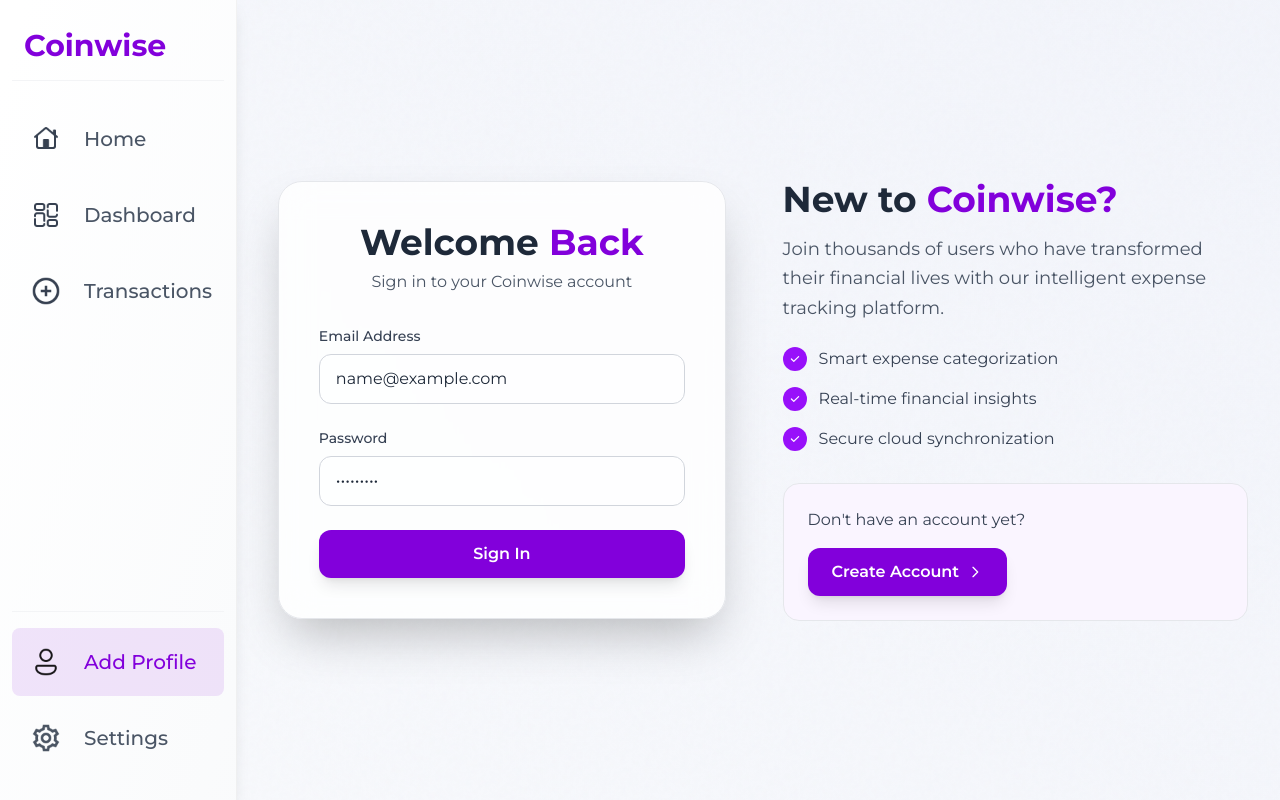
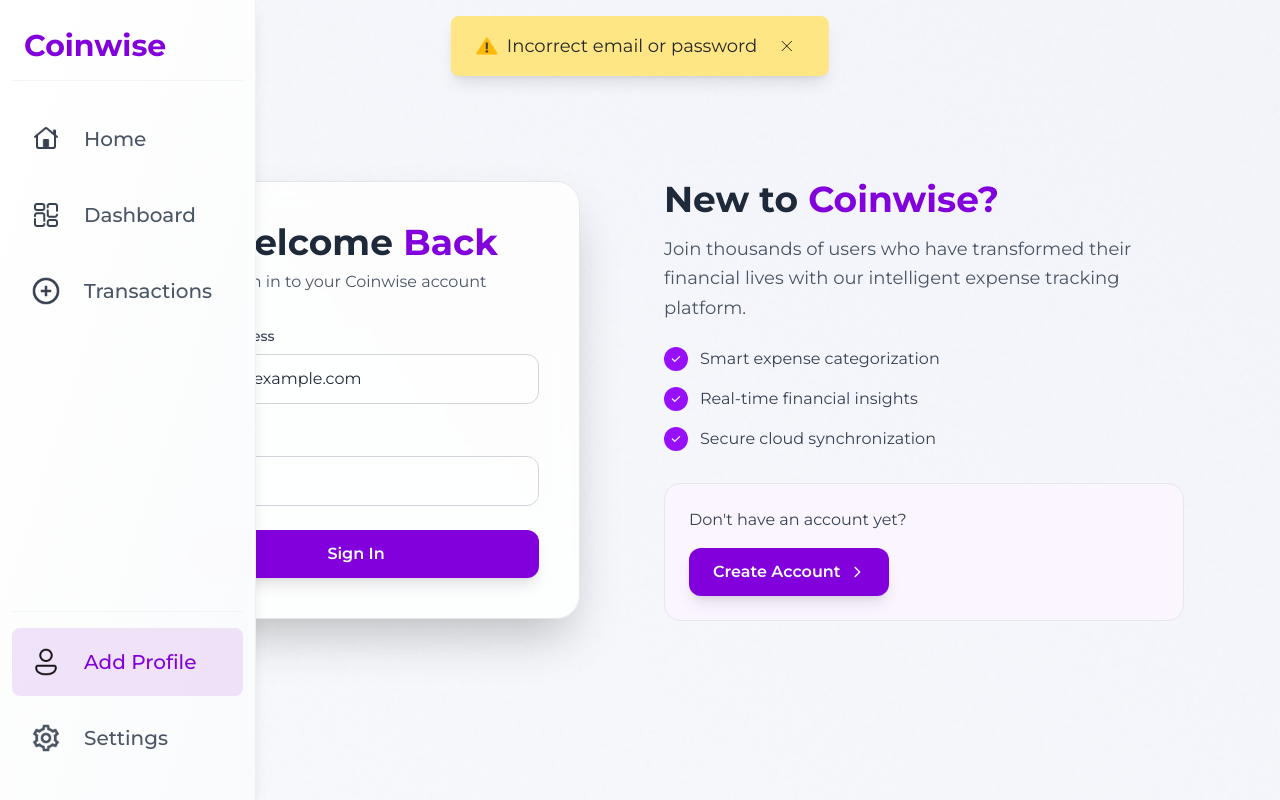
Before and after one commit to markomoev/Coinwise, a React (Vite) app: page /login in a window 1280 px wide. Both pictures are taken after typing "name@example.com", "Sample123" into the empty fields and a click on the button "Sign In". Built offline with nearby package versions, Linux system fonts and the light colour scheme; no server answers.

Commit message:
fixed bugs and alert added

```diff
--- /dev/null
+++ b/src/components/global/Alert.tsx
@@ -0,0 +1,29 @@
+import ErrorIcon from '../../public/alert/error.png'
+import CloseIcon from '../../public/alert/close.svg'
+
+type AlertProps = {
+    alertMessageText: string;
+};
+
+type AlertState = {
+    closeAlert: () => void;
+};
+
+export default function Alert({ alertMessageText, closeAlert }: AlertProps & AlertState) {
+    return (
+        <div className="fixed md:text-lg text-sm top-4 left-1/2 transform -translate-x-1/2 bg-amber-200 text-white px-6 py-3 rounded-lg shadow-lg z-50 flex items-center animate-[alert-in_220ms_ease-out] motion-reduce:animate-none">
+            <img src={ErrorIcon} alt="Error" className="mr-2 h-5 w-5 md:h-6 md:w-6" />
+
+            <span className="text-neutral-800">{alertMessageText}</span>
+
+            <button
+                onClick={closeAlert}
+                className="ml-3 inline-flex items-center justify-center h-8 w-8 md:h-9 md:w-9 rounded-full text-neutral-800 hover:text-neutral-950 hover:bg-black/10 focus:outline-none focus-visible:ring-2 focus-visible:ring-black/30 focus-visible:ring-offset-2 focus-visible:ring-offset-amber-200 transition"
+                aria-label="Close"
+                title="Close"
+            >
+                <img src={CloseIcon} alt="Close" className="h-4 w-4 md:h-5 md:w-5" />
+            </button>
+        </div>
+    );
+}
--- a/src/components/global/SideBar.tsx
+++ b/src/components/global/SideBar.tsx
@@ -89,14 +89,14 @@ export default function SideBar() {
                     fixed top-0 left-0 z-30 transition-all duration-300
                     bg-gradient-to-br from-white/95 to-gray-50/95 backdrop-blur-xl
                     border-r border-black/5 shadow-lg
-                    text-lg font-normal w-64 min-h-screen overflow-y-auto
+                    text-lg font-normal w-64 h-screen overflow-y-auto
                     ${open ? "translate-x-0" : "-translate-x-full"}
-                    md:static md:translate-x-0 md:w-fit md:min-h-screen md:max-h-screen
+                    md:translate-x-0 md:w-64 md:h-screen
                     md:border-r md:bg-white/90
                     overscroll-contain
                 `}
             >
-                <div className="w-full flex flex-col p-3 min-h-full pb-safe">
+                <div className="w-full flex flex-col p-3 min-h-full pb-safe items-starts">
                     {/* Website Name */}
                     <Link to="/home" className="flex items-center gap-3 px-3 py-4 mb-4 md:mb-6 md:mt-0 mt-10 border-b border-gray-100">
                         <span className="text-3xl font-bold text-purple-700">
--- a/src/features/auth/Login.tsx
+++ b/src/features/auth/Login.tsx
@@ -3,8 +3,12 @@ import { useState } from "react"
 import { supabase } from "../../client"
 
 import SideBar from "../../components/global/SideBar"
+import Alert from "../../components/global/Alert"
 
 export default function LogSignPage(){
+    // alert for errors
+    const [alertMessage, setAlertMessage] = useState(false);
+    const [alertMessageText, setAlertMessageText] = useState('');
 
     const navigate = useNavigate();
 
@@ -15,20 +19,26 @@ export default function LogSignPage(){
     const handleLogIn = async (e:any) => {
         e.preventDefault();
 
+        // sign in with supabase
         const { data, error } = await supabase.auth.signInWithPassword({
             email,
             password,
         })
 
-
         if(error){
-            alert('Error in fetching data!');
+            setAlertMessage(true);
+            setAlertMessageText('Incorrect email or password');
+            console.error('Login error:', error.message);
             return;
         }
 
+        // check if user profile exists and is not deleted
         const { data: userData, error: getUserError} = await supabase.auth.getUser();
         if(getUserError){
-            alert('Erorr in fetching data')
+            setAlertMessage(true);
+            setAlertMessageText('Error in fetching user data');
+            console.error('Get user error:', getUserError.message);
+            await supabase.auth.signOut();
             return;
         }
         const user:any = userData.user;
@@ -40,10 +50,14 @@ export default function LogSignPage(){
             .single();
 
         if (profileError) {
-            alert('Error fetching profile: ' + profileError.message);
+            setAlertMessage(true);
+            setAlertMessageText('Error in fetching user data');
+            console.error('Profile fetch error:', profileError.message);
+            await supabase.auth.signOut();
             return;
         }if (profile?.is_deleted) {
-            alert('This account has been deleted');
+            setAlertMessage(true);
+            setAlertMessageText('Profile is deleted or does not exist');
             await supabase.auth.signOut();
             return;
         }
@@ -63,6 +77,13 @@ export default function LogSignPage(){
         <div className='w-full min-h-screen'>
             <div className='w-full flex flex-row gap-0 min-h-screen'>
                 <SideBar/>
+                {/* Alert Message */}
+                <div className = {`${alertMessage ? 'block' : 'hidden'}`}>
+                    {alertMessage &&
+                        <Alert
+                            closeAlert={() => setAlertMessage(false)}
+                            alertMessageText={alertMessageText} />}
+                </div>
 
                 <div className='flex-1 flex justify-center items-start lg:items-center overflow-y-auto'>
                     <div className='w-full max-w-6xl mx-auto px-4 sm:px-6 lg:px-8 py-8 lg:py-0'>
--- a/src/features/home/Home.tsx
+++ b/src/features/home/Home.tsx
@@ -32,7 +32,7 @@ export default function HomePage(){
         <div className='w-full min-h-screen bg-gradient-to-br from-slate-50 via-blue-50 to-purple-50'>
             <div className='w-full flex flex-row gap-0 min-h-screen'>
                 <SideBar/>
-                <div className='flex-1 flex flex-col overflow-y-auto'>
+                <div className='flex-1 flex flex-col overflow-y-auto md:pl-64'>
                     {/* Hero Section */}
                     <div className='flex flex-col items-center justify-center min-h-screen px-4 pt-20 md:pt-8 sm:px-6 lg:px-8'>
                         <div className='text-center max-w-4xl mx-auto'>
--- a/src/features/settings/Settings.tsx
+++ b/src/features/settings/Settings.tsx
@@ -46,14 +46,13 @@ export default function SettingsPage(){
     }
 
     return(
-        <div className="w-full h-auto">
-            <div className="w-full flex flex-row gap-20">
+        <div className="w-full min-h-screen">
+            <div className="w-full flex flex-row">
                 <SideBar/>
-
-                <div className="md:mr-10 md:mt-0 mt-10 flex flex-1 flex-col gap-10 w-full h-auto items-center justify-center">
+                <div className="flex flex-1 flex-col gap-10 w-full h-auto items-center justify-center md:pl-64 px-4 md:px-10 py-10">
 
                     {/* Settings Content */}
-                    <div className="w-[95%] max-w-6xl flex md:flex-row flex-col gap-6">
+                    <div className="w-full max-w-6xl flex md:flex-row flex-col gap-6">
                         {/* Settings Menu */}
                         <div className="md:w-1/4 w-full">
                             <div className="bg-white/90 border border-black/10 backdrop-blur-xl shadow-lg p-6 rounded-2xl">
--- a/src/index.css
+++ b/src/index.css
@@ -10,6 +10,12 @@
   100% {
     background-position: 0% 50%;
   }
+}
+
+/* Alert pop-in animation: opacity only (avoid transform to keep centering stable) */
+@keyframes alert-in {
+  0% { opacity: 0; }
+  100% { opacity: 1; }
 }
 
 body {
@@ -54,30 +60,8 @@ body::before {
   color: black;
   height: 100%;
 
-
   font-synthesis: none;
   text-rendering: optimizeLegibility;
   -webkit-font-smoothing: antialiased;
   -moz-osx-font-smoothing: grayscale;
-
-  /* Brand color tokens (defaults reflect current scheme).
-     Replace these with your new palette values to update the app colors. */
-  --brand-primary: #2563eb;         /* blue-600 */
-  --brand-secondary: #7e22ce;       /* purple-700 */
-  --brand-primary-hover: #1d4ed8;   /* blue-700 */
-  --brand-secondary-hover: #6b21a8; /* purple-800 */
-  --brand-accent: #10b981;          /* emerald-500 (used in small badges) */
-
-  /* Background gradient stops for auth pages */
-  --bg-start: #f8fafc;              /* slate-50 */
-  --bg-middle: #eff6ff;             /* blue-50 */
-  --bg-end: #faf5ff;                /* purple-50 */
-
-  /* Soft tinted backgrounds (50% alpha equivalents) */
-  --bg-tint-primary: rgba(219, 234, 254, 0.5);   /* blue-100 @ 50% */
-  --bg-tint-secondary: rgba(243, 232, 255, 0.5); /* purple-100 @ 50% */
-
-  /* Form focus states */
-  --focus-ring: #2563eb;            /* blue-600 */
-  --focus-border: #c084fc;          /* purple-400 */
 }
```
Also changed, not shown: src/features/dashboard/Dashboard.tsx (+8 -8 lines), src/features/transactions/Transactions.tsx (+6 -6 lines), src/public/alert/close.svg (added), src/public/alert/error.png (added).
